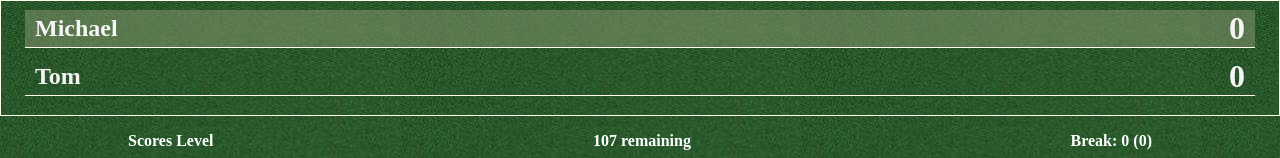
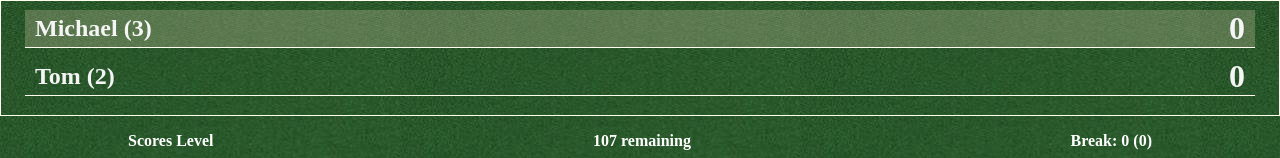
Before and after one commit to mtimbs/snooker-scoreboard, a Vue app: page / in a window 1280 px wide. Shown: the top 158 px of the page. Built offline with nearby package versions, Linux system fonts and the light colour scheme.

Commit message:
scoring function finished

```diff
--- a/src/App.vue
+++ b/src/App.vue
@@ -8,7 +8,7 @@
             :class="{'player-turn' : playerOne.hasTurn}"
             class="player-info">
             <div class="player-name">
-              <h2>{{playerOne.name}}</h2>
+              <h2>{{playerOne.name}} ({{playerOne.frameCount}})</h2>
             </div>
             <div class="player-score">
               <h1>{{playerOneScore}}</h1>
@@ -33,7 +33,7 @@
             :class="{'player-turn' : playerTwo.hasTurn}"
             class="player-info">
             <div class="player-name">
-              <h2>{{playerTwo.name}}</h2>
+              <h2>{{playerTwo.name}} ({{playerTwo.frameCount}})</h2>
             </div>
             <div class="player-name">
               <h1>{{playerTwoScore}}</h1>
@@ -139,11 +139,13 @@ export default {
         name: 'Michael',
         hasTurn: true,
         shotHistory: [],
+        frameCount: 3,
       },
       playerTwo: {
         name: 'Tom',
         hasTurn: false,
         shotHistory: [],
+        frameCount: 2,
       },
       redBall: {
         quantity: 10,
@@ -296,6 +298,10 @@ export default {
       this.playerOne.hasTurn = !this.playerOne.hasTurn;
       this.playerTwo.hasTurn = !this.playerTwo.hasTurn;
       if (!this.colourRun) this.toggleColours(false);
+      if (this.redBallCount === 0 && !this.colourRun) {
+        this.colourRun = true;
+        this.yellowBall.on = true;
+      }
       if (this.breakScore > this.longestBreakScore) this.longestBreak = this.break;
       this.break = [];
     },
```
